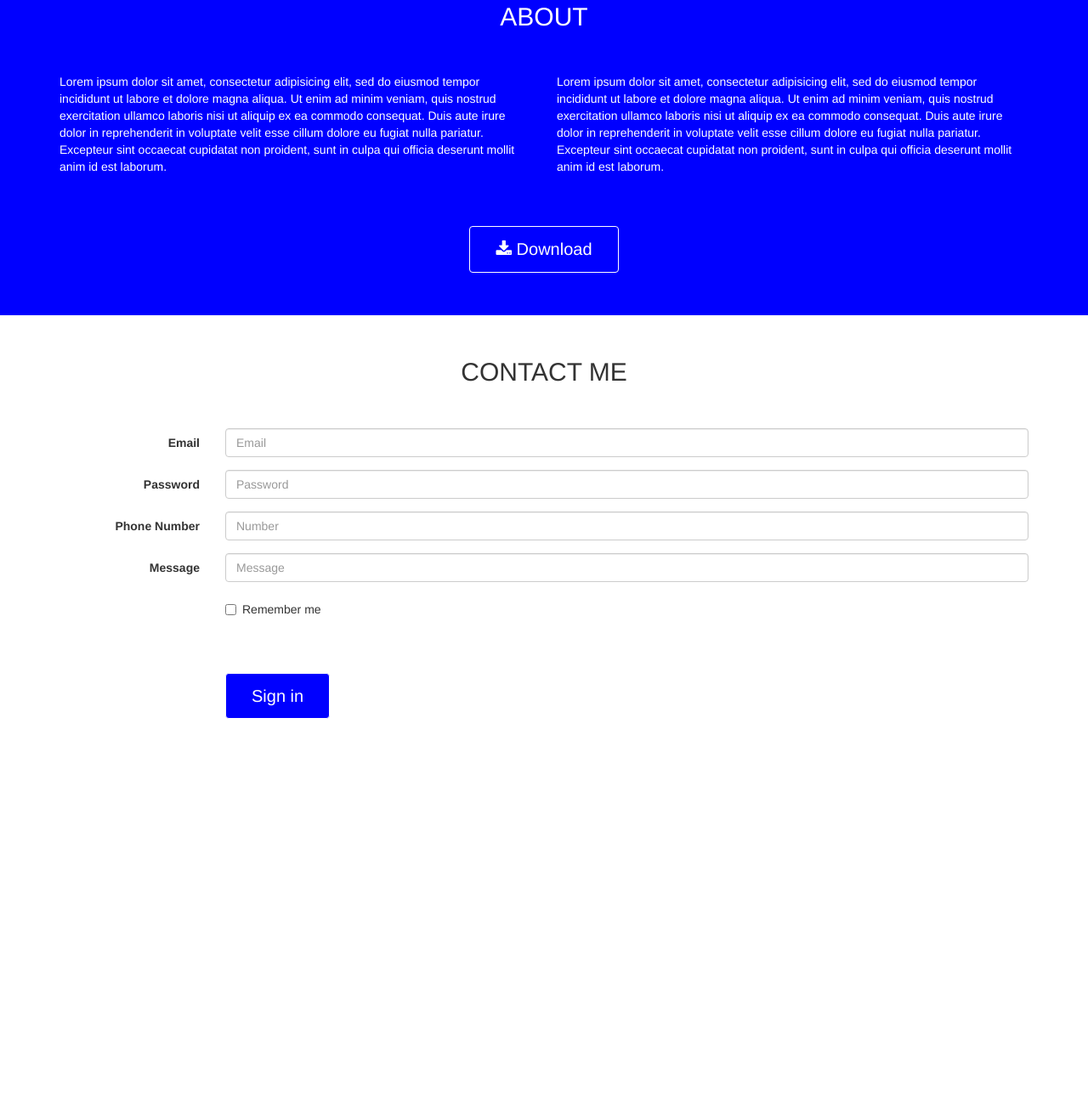
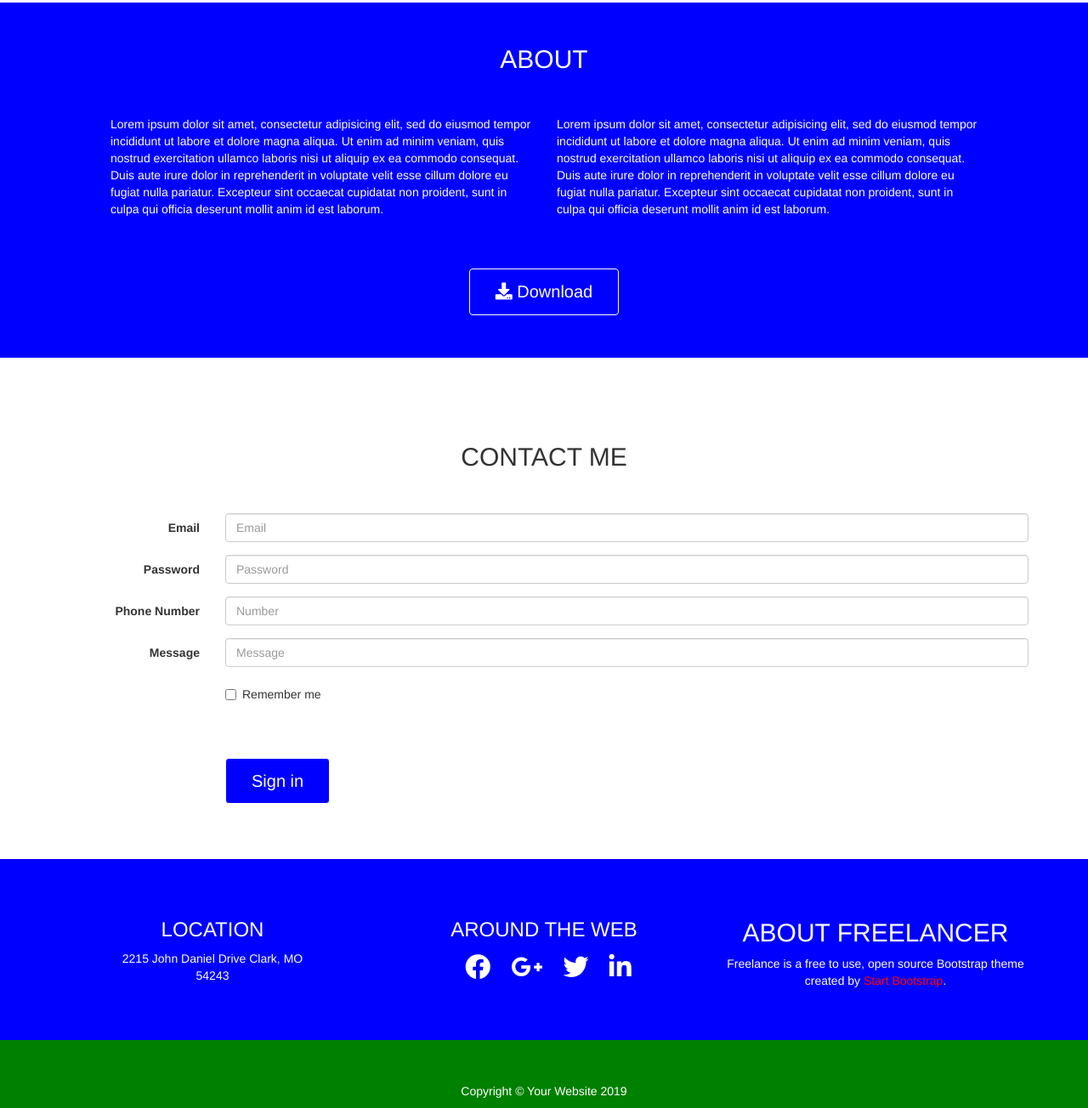
Before and after one commit to RobertoDT/html-css-bootstrap-freelancer, a plain HTML site: page index.html in a window 1280 px wide. Shown: the part 1376-2680 px from the top of the page at 85% size. Before the commit the page ends 2289 px from the top, so only its background shows below. Drawn offline with nearby package versions, Linux system fonts and the light colour scheme.

Commit message:
Aggiunto footer più sistemazione elementi

```diff
--- a/css/style.css
+++ b/css/style.css
@@ -4,6 +4,9 @@
 
 .bg_blue{
   background-color: blue;
+}
+.bg_green{
+  background-color: green;
 }
 
 .tx_center{
@@ -43,3 +46,34 @@
 .m_50{
   margin: 50px 0;
 }
+
+.p_left{
+  padding-left: 60px;
+}
+.p_right{
+  padding-right: 60px;
+}
+
+.list_icon{
+  list-style: none;
+  margin-right: 30px;
+}
+.list_icon li{
+  display: inline-block;
+  font-size: 30px;
+  margin: 0 10px;
+}
+
+.red{
+  color: red;
+}
+
+.p_top{
+  padding: 50px 0;
+}
+
+@media screen and (max-width: 768px){
+  .ciao{
+    padding: 0 100px;;
+  }
+}
--- a/index.html
+++ b/index.html
@@ -4,6 +4,7 @@
     <meta charset="utf-8">
     <meta name="viewport" content="width=device-width, initial-scale=1.0">
     <link rel="stylesheet" href="https://cdnjs.cloudflare.com/ajax/libs/font-awesome/4.7.0/css/font-awesome.min.css">
+    <link rel="stylesheet" href="https://cdnjs.cloudflare.com/ajax/libs/font-awesome/5.13.1/css/all.min.css">
     <link href="css/bootstrap.min.css" rel="stylesheet">
     <link rel="stylesheet" href="css/style.css">
     <title>Bootstrap</title>
@@ -92,15 +93,15 @@
       </section>
       <!-- /portfolio -->
       <!-- about -->
-      <section class="bg_blue white">
+      <section class="bg_blue white m_50">
         <div class="container">
           <div class="row">
             <h2 class="tx_center m_50">ABOUT</h2>
             <div class="col-md-6 col-xs-12 col-sm-6">
-              <p>Lorem ipsum dolor sit amet, consectetur adipisicing elit, sed do eiusmod tempor incididunt ut labore et dolore magna aliqua. Ut enim ad minim veniam, quis nostrud exercitation ullamco laboris nisi ut aliquip ex ea commodo consequat. Duis aute irure dolor in reprehenderit in voluptate velit esse cillum dolore eu fugiat nulla pariatur. Excepteur sint occaecat cupidatat non proident, sunt in culpa qui officia deserunt mollit anim id est laborum.</p>
+              <p class="p_left ciao">Lorem ipsum dolor sit amet, consectetur adipisicing elit, sed do eiusmod tempor incididunt ut labore et dolore magna aliqua. Ut enim ad minim veniam, quis nostrud exercitation ullamco laboris nisi ut aliquip ex ea commodo consequat. Duis aute irure dolor in reprehenderit in voluptate velit esse cillum dolore eu fugiat nulla pariatur. Excepteur sint occaecat cupidatat non proident, sunt in culpa qui officia deserunt mollit anim id est laborum.</p>
             </div>
             <div class="col-md-6 col-xs-12 col-sm-6">
-              <p>Lorem ipsum dolor sit amet, consectetur adipisicing elit, sed do eiusmod tempor incididunt ut labore et dolore magna aliqua. Ut enim ad minim veniam, quis nostrud exercitation ullamco laboris nisi ut aliquip ex ea commodo consequat. Duis aute irure dolor in reprehenderit in voluptate velit esse cillum dolore eu fugiat nulla pariatur. Excepteur sint occaecat cupidatat non proident, sunt in culpa qui officia deserunt mollit anim id est laborum.</p>
+              <p class="p_right ciao">Lorem ipsum dolor sit amet, consectetur adipisicing elit, sed do eiusmod tempor incididunt ut labore et dolore magna aliqua. Ut enim ad minim veniam, quis nostrud exercitation ullamco laboris nisi ut aliquip ex ea commodo consequat. Duis aute irure dolor in reprehenderit in voluptate velit esse cillum dolore eu fugiat nulla pariatur. Excepteur sint occaecat cupidatat non proident, sunt in culpa qui officia deserunt mollit anim id est laborum.</p>
             </div>
             <div class="tx_center">
               <button class="btn"><i class="fa fa-download"></i> Download</button>
@@ -112,7 +113,7 @@
       <!-- form -->
       <section>
         <div class="container">
-          <h2 class="tx_center  m_50">CONTACT ME</h2>
+          <h2 class="tx_center m_50">CONTACT ME</h2>
           <form class="form-horizontal">
             <div class="form-group">
               <label for="inputEmail3" class="col-sm-2 control-label">Email</label>
@@ -162,21 +163,53 @@
     <!-- piè di pagina -->
     <footer>
       <!-- footer top -->
-      <section>
+      <section class="bg_blue white p_top">
         <div class="container">
           <div class="row">
-            <div class="col-md-4"></div>
-            <div class="col-md-4"></div>
-            <div class="col-md-4"></div>
+            <div class="col-md-4 col-sm-4 col-xs-12 tx_center">
+              <h3>LOCATION</h3>
+              <p>2215 John Daniel Drive Clark, MO <br> 54243 </p>
+            </div>
+            <div class="col-md-4 col-sm-4 col-xs-12">
+              <h3 class="tx_center">AROUND THE WEB</h3>
+              <ul class="list_icon tx_center">
+                <li>
+                  <a href="#">
+                    <i class="fab fa-facebook white"></i>
+                  </a>
+                </li>
+                <li>
+                  <a href="#">
+                    <i class="fab fa-google-plus-g white"></i>
+                  </a>
+                </li>
+                <li>
+                  <a href="#">
+                    <i class="fab fa-twitter white"></i>
+                  </a>
+                </li>
+                <li>
+                  <a href="#">
+                    <i class="fab fa-linkedin-in white"></i>
+                  </a>
+                </li>
+              </ul>
+            </div>
+            <div class="col-md-4 col-sm-4 col-xs-12 white">
+              <h2 class="tx_center">ABOUT FREELANCER</h2>
+              <p class="tx_center">Freelance is a free to use, open source Bootstrap theme created by <span class="red">Start Bootstrap</span>.</p>
+            </div>
           </div>
         </div>
       </section>
       <!-- /footer top -->
       <!-- copi -->
-      <section>
+      <section class="bg_green">
         <div class="container">
           <div class="row">
-            <div class="col-md-12"></div>
+            <div class="col-md-12 tx_center white p_top">
+              <p>Copyright &copy; Your Website 2019</p>
+            </div>
           </div>
         </div>
       </section>
```
